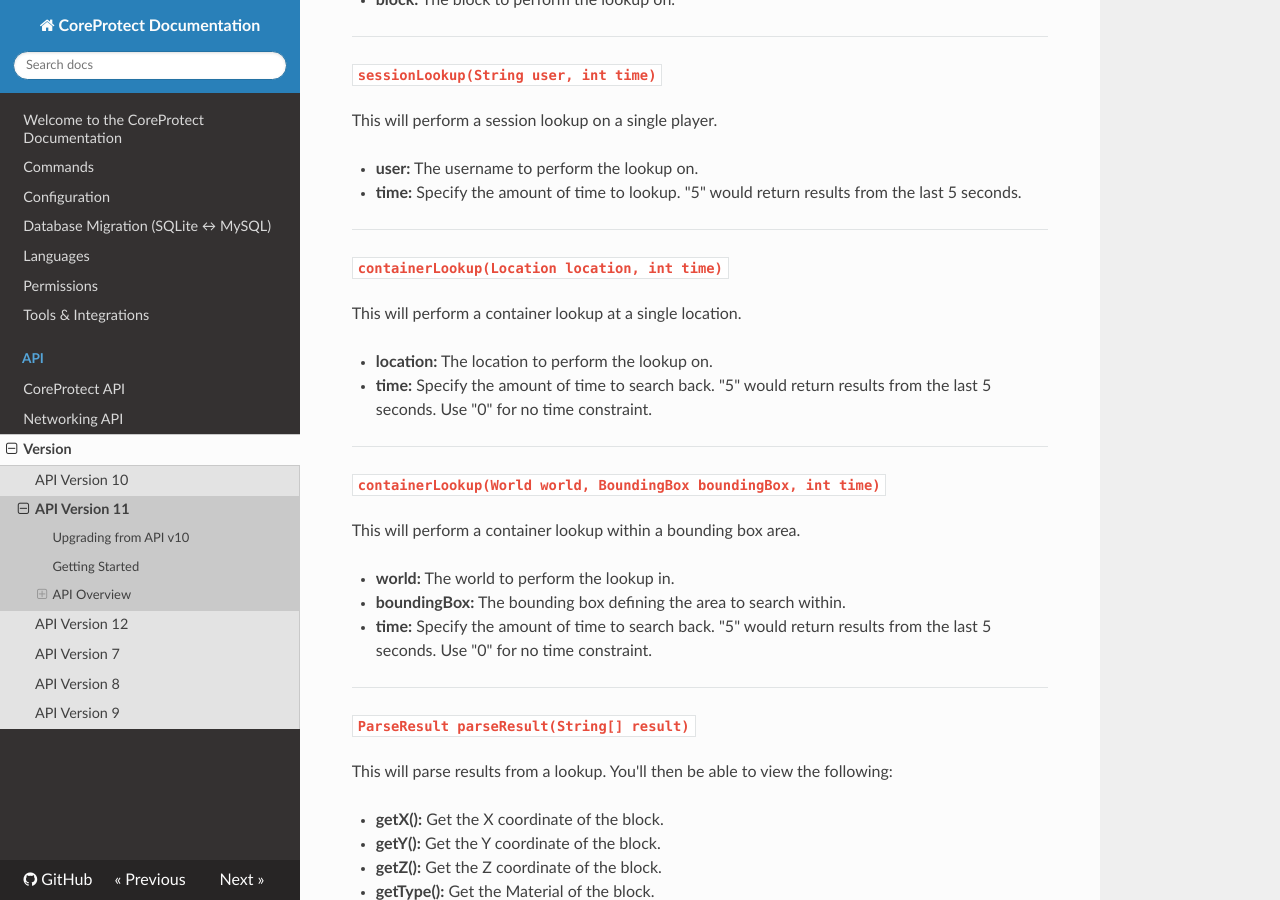
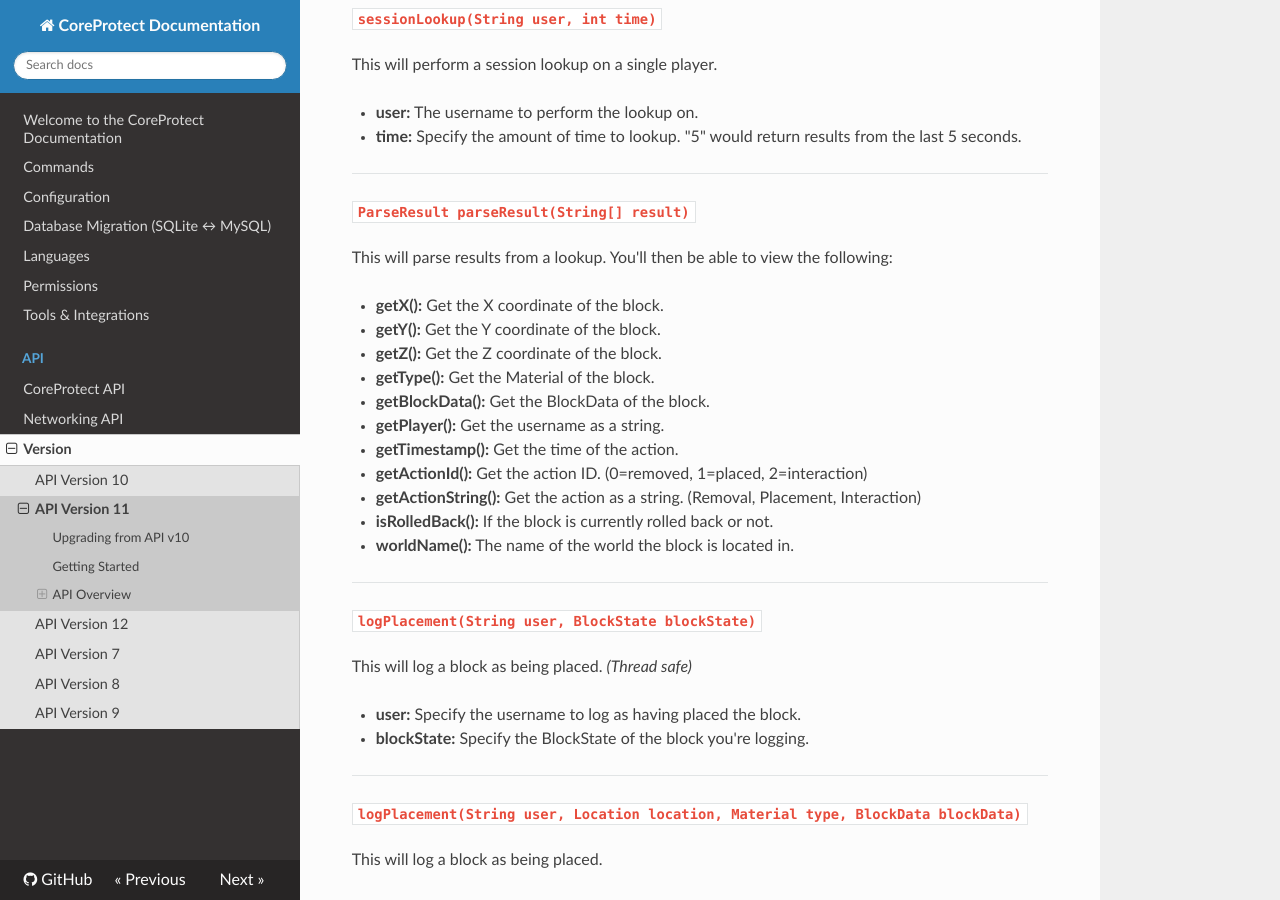
Before and after one commit to PlayPro/CoreProtect, an MkDocs documentation site: the page built from docs/api/version/v11.md, in a window 1280 px wide and 900 px high, scrolled down 4949 px. Built offline with MkDocs 1.6.1, drawn with Linux system fonts in a browser that asks for light colours; nearby versions of some CDN libraries; some of the changed text lies outside the part shown.

Commit message:
Revert v11.md

````diff
--- a/docs/api/version/v11.md
+++ b/docs/api/version/v11.md
@@ -93,10 +93,6 @@ List<String[]> blockLookup(Block block, int time)
 List<String[]> sessionLookup(String user, int time)
 
 List<String[]> queueLookup(Block block)
-
-List<ContainerResult> containerLookup(Location location, int time)
-
-List<ContainerResult> containerLookup(World world, BoundingBox boundingBox, int time)
 
 ParseResult parseResult(String[] result)
 
@@ -225,25 +221,6 @@ This will perform a session lookup on a single player.
 
 * **user:** The username to perform the lookup on.
 * **time:** Specify the amount of time to lookup. "5" would return results from the last 5 seconds.
-
----
-
-#### `containerLookup(Location location, int time)`
-
-This will perform a container lookup at a single location.
-
-* **location:** The location to perform the lookup on.
-* **time:** Specify the amount of time to search back. "5" would return results from the last 5 seconds. Use "0" for no time constraint.
-
----
-
-#### `containerLookup(World world, BoundingBox boundingBox, int time)`
-
-This will perform a container lookup within a bounding box area.
-
-* **world:** The world to perform the lookup in.
-* **boundingBox:** The bounding box defining the area to search within.
-* **time:** Specify the amount of time to search back. "5" would return results from the last 5 seconds. Use "0" for no time constraint.
 
 ---
 
@@ -551,23 +528,3 @@ thread.start();
 ```
 
 ---
-
-- Get the last 5 minutes of container transactions within a bounding box area.
-```java
-CoreProtectAPI CoreProtect = getCoreProtect();
-if (CoreProtect != null){ // Ensure we have access to the API
-  World world = Bukkit.getWorld("world");
-  BoundingBox area = new BoundingBox(100, 60, 100, 200, 80, 200);
-  List<ContainerResult> lookup = CoreProtect.containerLookup(world, area, (5 * 60));
-  if (lookup != null){
-    for (ContainerResult result : lookup){
-      int x = result.getX();
-      int y = result.getY();
-      int z = result.getZ();
-      // ...
-    }
-  }
-}
-```
-
----
````
